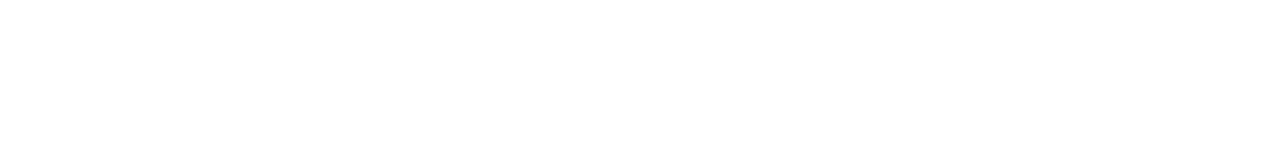
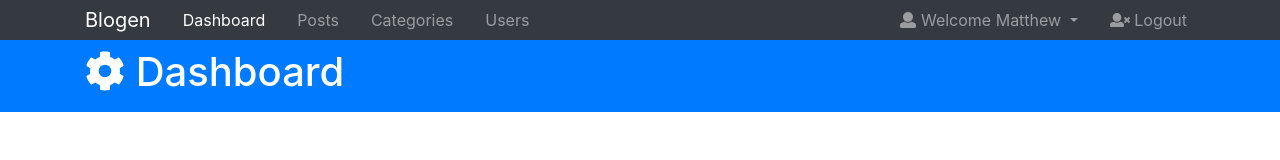
Before and after one commit to mmann9/blogen, a website: page src/index.html in a window 1280 px wide. Drawn offline with Linux system fonts and the light colour scheme.

Commit message:
Completes Navbar and Header

```diff
--- a/src/index.html
+++ b/src/index.html
@@ -11,7 +11,58 @@
     <link rel="stylesheet" href="css/style.css">
 </head>
 <body>
+<nav class="navbar navbar-expand-lg navbar-dark bg-dark p-0">
+    <div class="container">
+        <a href="index.html" class="navbar-brand">Blogen</a>
+        <button class="navbar-toggler" data-toggle="collapse" data-target="#navbarNav">
+            <span class="navbar-toggler-icon"></span>
+        </button>
+        <div id="navbarNav" class="collapse navbar-collapse">
+            <ul class="navbar-nav">
+                <li class="nav-item px-2">
+                    <a href="index.html" class="nav-link active">Dashboard</a>
+                </li>
+                <li class="nav-item px-2">
+                    <a href="posts.html" class="nav-link">Posts</a>
+                </li>
+                <li class="nav-item px-2">
+                    <a href="categories.html" class="nav-link">Categories</a>
+                </li>
+                <li class="nav-item px-2">
+                    <a href="users.html" class="nav-link">Users</a>
+                </li>
+            </ul>
 
+            <ul class="navbar-nav ml-auto">
+                <li class="nav-item dropdown mr-3">
+                    <a href="#" class="nav-link dropdown-toggle" data-toggle="dropdown">
+                        <span class="fas fa-user"></span> Welcome Matthew
+                    </a>
+                    <div class="dropdown-menu">
+                        <a href="profile.html" class="dropdown-item">
+                            <span class="fas fa-user-circle"></span> Profile</a>
+                        <a href="settings.html" class="dropdown-item">
+                            <span class="fas fa-cog"></span> Settings</a>
+                    </div>
+                </li>
+                <li class="nav-item">
+                    <a href="login.html" class="nav-link">
+                        <span class="fas fa-user-times"></span> Logout</a>
+                </li>
+            </ul>
+        </div>
+    </div>
+</nav>
+
+<header id="main-header" class="py-2 bg-primary text-white">
+    <div class="container">
+        <div class="row">
+            <div class="col-md-6">
+                <h1><span class="fas fa-cog"></span> Dashboard</h1>
+            </div>
+        </div>
+    </div>
+</header>
 
 <script src="js/jquery.min.js"></script>
 <script src="js/popper.min.js"></script>
```
